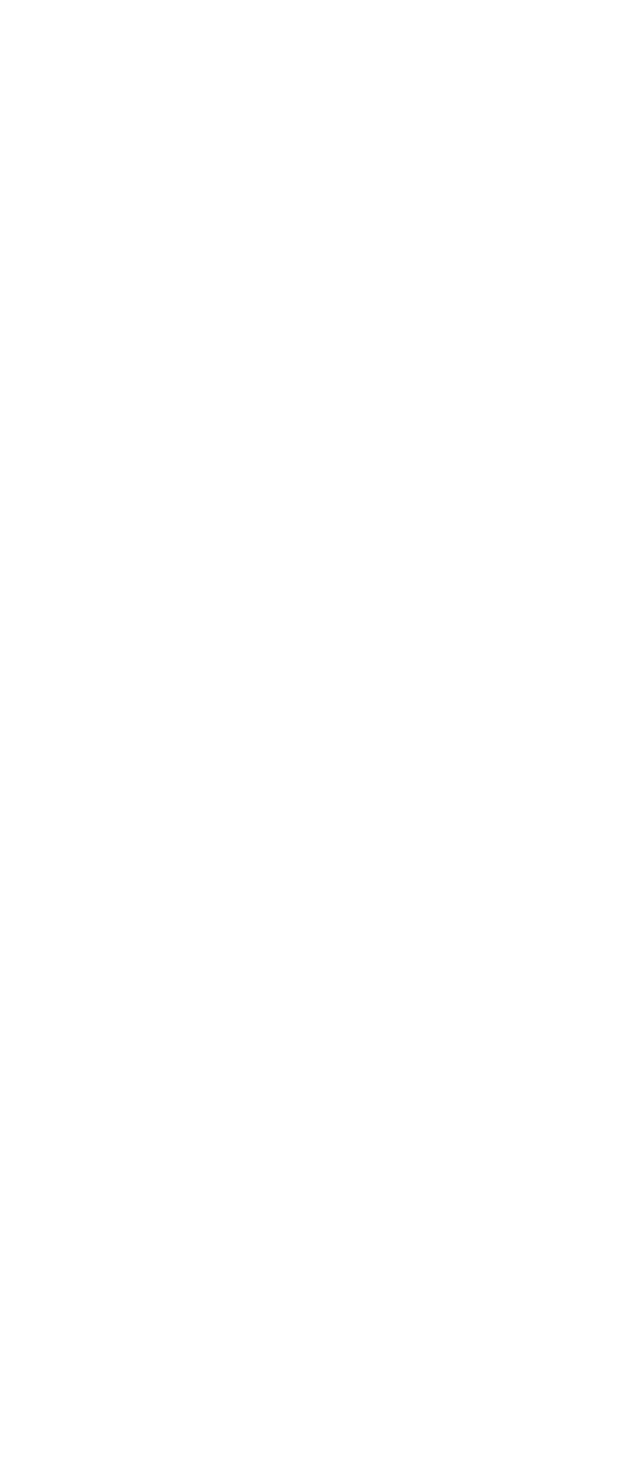
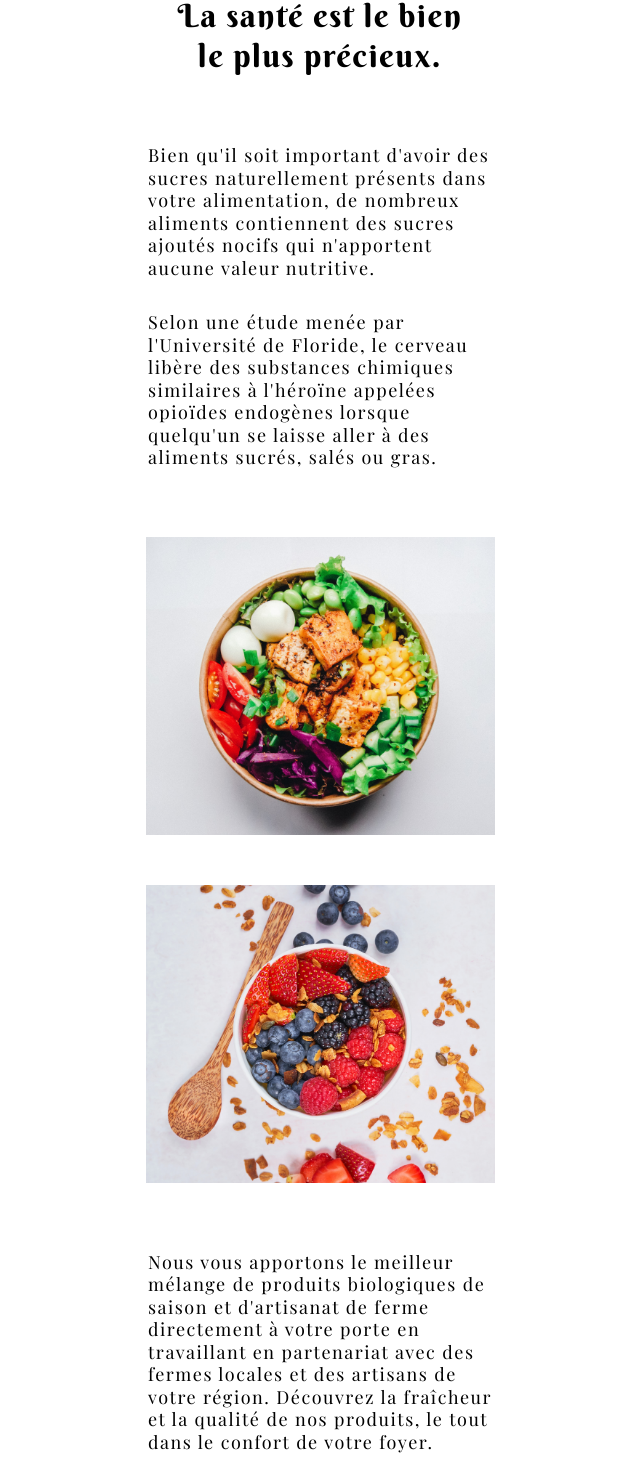
Before and after one commit to JulienCod/food-restaurant, a React (Vite) app: page / in a window 1280 px wide. Shown: the part 5120-6588 px from the top of the page, without its empty margins (320-960 px from the left). Before the commit the page ends 5116 px from the top, so only its background shows below. Built offline with nearby package versions, Linux system fonts and the light colour scheme.

Commit message:
add section health

```diff
--- a/src/App.jsx
+++ b/src/App.jsx
@@ -209,6 +209,45 @@ function App() {
             ))}
       </section>
       {/* fin section 4 */}
+            {/* section 5 */}
+            <section className="flex flex-col gap-[50px]">
+        <h2 className="text-[32px] w-[305px] mx-auto text-center">
+          La santé est le bien le plus précieux.
+        </h2>
+        <div className="w-[344px] my-[18px] mx-auto flex flex-col gap-[32px] text-[18px]">
+          <p>
+            Bien qu'il soit important d'avoir des sucres naturellement présents
+            dans votre alimentation, de nombreux aliments contiennent des sucres
+            ajoutés nocifs qui n'apportent aucune valeur nutritive.
+          </p>
+          <p>
+            Selon une étude menée par l'Université de Floride, le cerveau libère
+            des substances chimiques similaires à l'héroïne appelées opioïdes
+            endogènes lorsque quelqu'un se laisse aller à des aliments sucrés,
+            salés ou gras.
+          </p>
+        </div>
+        <img
+          className="w-[349px] h-[298px] object-cover m-auto"
+          src="/src/assets/images/image-santé.jpg"
+          alt=""
+        />
+        <img
+          className="w-[349px] h-[298px] object-cover m-auto"
+          src="/src/assets/images/image-santé-2.jpg"
+          alt=""
+        />
+        <div className="w-[344px] my-[18px] mx-auto flex flex-col gap-[32px] text-[18px]">
+          <p>
+            Nous vous apportons le meilleur mélange de produits biologiques de
+            saison et d'artisanat de ferme directement à votre porte en
+            travaillant en partenariat avec des fermes locales et des artisans
+            de votre région. Découvrez la fraîcheur et la qualité de nos
+            produits, le tout dans le confort de votre foyer.
+          </p>
+        </div>
+      </section>
+      {/* fin section 5 */}
     </>
   );
 }
```
